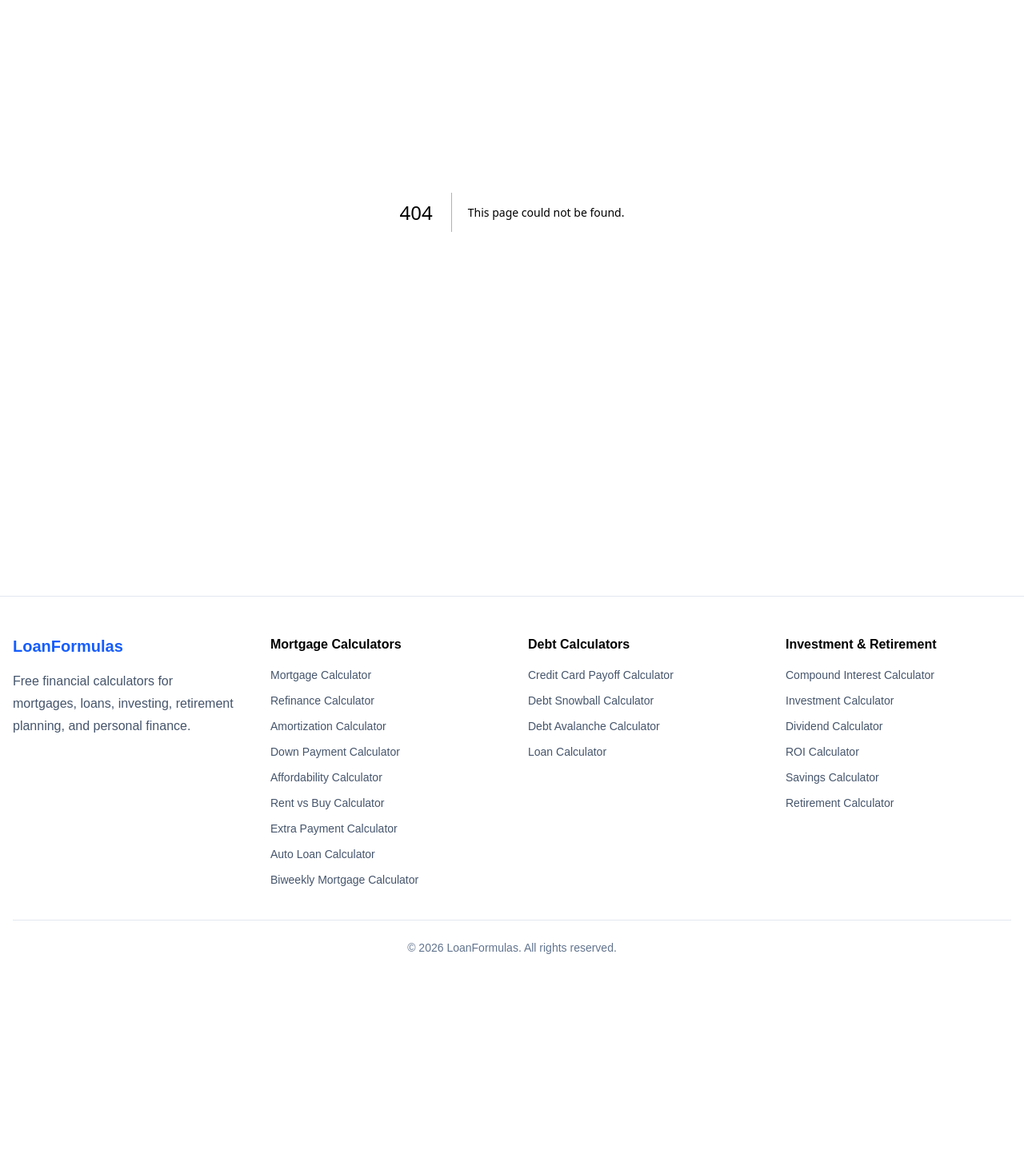
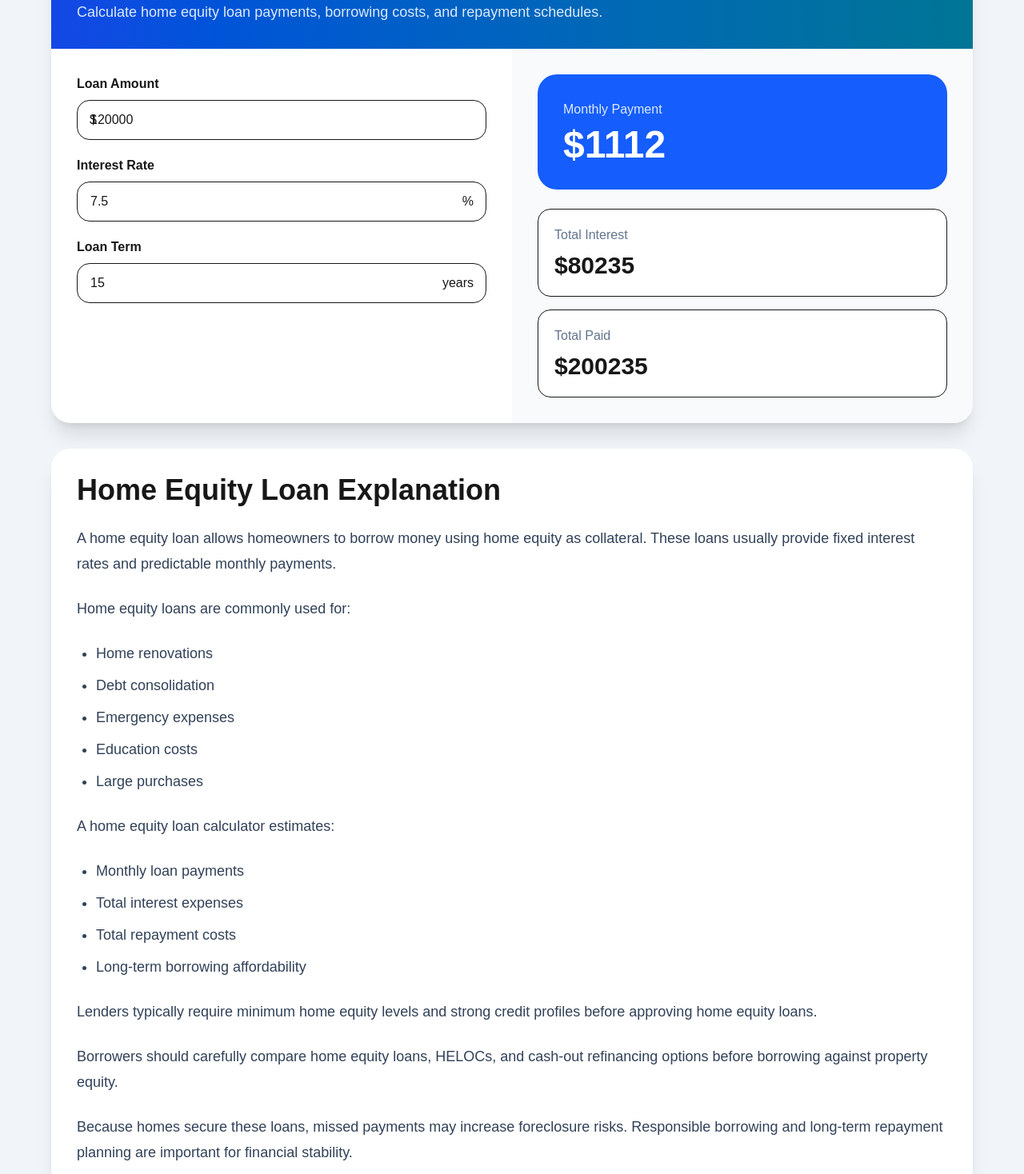
Before and after one commit to dekai-qingyang/seo-site, a Next.js app: page /home-equity-loan-calculator in a window 1280 px wide. Before the commit this address had no page. Shown: the part 200-1668 px from the top of the page at 80% size. Before the commit the page ends 1443 px from the top, so only its background shows below. Built offline with nearby package versions, Linux system fonts and the light colour scheme.

Commit message:
add home equity loan calculator

```diff
--- /dev/null
+++ b/app/home-equity-loan-calculator/layout.tsx
@@ -0,0 +1,15 @@
+import type { Metadata } from "next";
+
+export const metadata: Metadata = {
+  title: "Home Equity Loan Calculator | LoanFormulas",
+  description:
+    "Calculate home equity loan payments, interest costs, and borrowing estimates.",
+};
+
+export default function HomeEquityLoanLayout({
+  children,
+}: {
+  children: React.ReactNode;
+}) {
+  return <>{children}</>;
+}
--- /dev/null
+++ b/app/home-equity-loan-calculator/page.tsx
@@ -0,0 +1,351 @@
+"use client"
+
+import { useState } from "react"
+
+export default function HomeEquityLoanCalculator() {
+
+  const [loanAmount, setLoanAmount] =
+    useState(120000)
+
+  const [interestRate, setInterestRate] =
+    useState(7.5)
+
+  const [loanTerm, setLoanTerm] =
+    useState(15)
+
+  const monthlyRate =
+    interestRate / 100 / 12
+
+  const totalPayments =
+    loanTerm * 12
+
+  const monthlyPayment =
+    (
+      loanAmount *
+      monthlyRate *
+      Math.pow(
+        1 + monthlyRate,
+        totalPayments
+      )
+    ) /
+    (
+      Math.pow(
+        1 + monthlyRate,
+        totalPayments
+      ) - 1
+    )
+
+  const totalPaid =
+    monthlyPayment * totalPayments
+
+  const totalInterest =
+    totalPaid - loanAmount
+
+  return (
+
+    <main className="min-h-screen bg-slate-100 py-10 px-4">
+
+      <div className="max-w-6xl mx-auto">
+
+        <div className="bg-white rounded-3xl shadow-xl overflow-hidden">
+
+          <div className="bg-gradient-to-r from-blue-700 to-cyan-700 text-white p-8">
+
+            <h1 className="text-5xl font-black mb-4">
+              Home Equity Loan Calculator
+            </h1>
+
+            <p className="text-blue-100 text-lg">
+              Calculate home equity loan payments,
+              borrowing costs,
+              and repayment schedules.
+            </p>
+
+          </div>
+
+          <div className="grid lg:grid-cols-2">
+
+            <div className="p-8 space-y-5">
+
+              <InputField
+                label="Loan Amount"
+                value={loanAmount}
+                setValue={setLoanAmount}
+                prefix="$"
+              />
+
+              <InputField
+                label="Interest Rate"
+                value={interestRate}
+                setValue={setInterestRate}
+                suffix="%"
+              />
+
+              <InputField
+                label="Loan Term"
+                value={loanTerm}
+                setValue={setLoanTerm}
+                suffix=" years"
+              />
+
+            </div>
+
+            <div className="bg-slate-50 p-8">
+
+              <div className="bg-blue-600 text-white rounded-3xl p-8 mb-6">
+
+                <p className="text-blue-100 mb-2">
+                  Monthly Payment
+                </p>
+
+                <h2 className="text-5xl font-black">
+                  ${monthlyPayment.toFixed(0)}
+                </h2>
+
+              </div>
+
+              <div className="space-y-4">
+
+                <SummaryCard
+                  title="Total Interest"
+                  value={`$${totalInterest.toFixed(0)}`}
+                />
+
+                <SummaryCard
+                  title="Total Paid"
+                  value={`$${totalPaid.toFixed(0)}`}
+                />
+
+              </div>
+
+            </div>
+
+          </div>
+
+        </div>
+
+        {/* Explanation */}
+
+        <section className="bg-white rounded-3xl shadow-xl p-8 mt-8">
+
+          <h2 className="text-4xl font-black mb-6">
+            Home Equity Loan Explanation
+          </h2>
+
+          <div className="space-y-6 text-slate-700 text-lg leading-8">
+
+            <p>
+              A home equity loan allows homeowners
+              to borrow money
+              using home equity as collateral.
+              These loans usually provide fixed interest rates
+              and predictable monthly payments.
+            </p>
+
+            <p>
+              Home equity loans are commonly used for:
+            </p>
+
+            <ul className="list-disc pl-6 space-y-2">
+
+              <li>Home renovations</li>
+
+              <li>Debt consolidation</li>
+
+              <li>Emergency expenses</li>
+
+              <li>Education costs</li>
+
+              <li>Large purchases</li>
+
+            </ul>
+
+            <p>
+              A home equity loan calculator estimates:
+            </p>
+
+            <ul className="list-disc pl-6 space-y-2">
+
+              <li>Monthly loan payments</li>
+
+              <li>Total interest expenses</li>
+
+              <li>Total repayment costs</li>
+
+              <li>Long-term borrowing affordability</li>
+
+            </ul>
+
+            <p>
+              Lenders typically require
+              minimum home equity levels
+              and strong credit profiles
+              before approving home equity loans.
+            </p>
+
+            <p>
+              Borrowers should carefully compare
+              home equity loans,
+              HELOCs,
+              and cash-out refinancing options
+              before borrowing against property equity.
+            </p>
+
+            <p>
+              Because homes secure these loans,
+              missed payments may increase foreclosure risks.
+              Responsible borrowing
+              and long-term repayment planning
+              are important for financial stability.
+            </p>
+
+          </div>
+
+        </section>
+
+        {/* Formula */}
+
+        <section className="bg-white rounded-3xl shadow-xl p-8 mt-8">
+
+          <h2 className="text-4xl font-black mb-6">
+            Home Equity Loan Formula
+          </h2>
+
+          <div className="bg-slate-100 rounded-2xl p-6 font-mono text-lg">
+
+            M = P × r × (1 + r)^n / ((1 + r)^n − 1)
+
+          </div>
+
+        </section>
+
+        {/* FAQ */}
+
+        <section className="bg-white rounded-3xl shadow-xl p-8 mt-8">
+
+          <h2 className="text-4xl font-black mb-6">
+            Home Equity Loan FAQ
+          </h2>
+
+          <div className="space-y-8 text-slate-700 leading-8 text-lg">
+
+            <div>
+
+              <h3 className="font-black text-2xl mb-3">
+                What is a home equity loan?
+              </h3>
+
+              <p>
+                A home equity loan allows homeowners
+                to borrow money
+                using home equity as collateral.
+              </p>
+
+            </div>
+
+            <div>
+
+              <h3 className="font-black text-2xl mb-3">
+                Are home equity loans fixed-rate?
+              </h3>
+
+              <p>
+                Many home equity loans
+                use fixed interest rates
+                and fixed monthly payments.
+              </p>
+
+            </div>
+
+            <div>
+
+              <h3 className="font-black text-2xl mb-3">
+                What are home equity loans used for?
+              </h3>
+
+              <p>
+                Common uses include renovations,
+                debt consolidation,
+                and emergency expenses.
+              </p>
+
+            </div>
+
+          </div>
+
+        </section>
+
+      </div>
+
+    </main>
+
+  )
+}
+
+function InputField({
+  label,
+  value,
+  setValue,
+  prefix,
+  suffix,
+}: any) {
+
+  return (
+
+    <div>
+
+      <label className="block font-semibold mb-2">
+        {label}
+      </label>
+
+      <div className="relative">
+
+        {prefix && (
+          <span className="absolute left-4 top-1/2 -translate-y-1/2">
+            {prefix}
+          </span>
+        )}
+
+        <input
+          type="number"
+          value={value}
+          onChange={(e) =>
+            setValue(Number(e.target.value))
+          }
+          className="w-full border rounded-2xl py-3 px-4"
+        />
+
+        {suffix && (
+          <span className="absolute right-4 top-1/2 -translate-y-1/2">
+            {suffix}
+          </span>
+        )}
+
+      </div>
+
+    </div>
+
+  )
+}
+
+function SummaryCard({
+  title,
+  value,
+}: any) {
+
+  return (
+
+    <div className="bg-white rounded-2xl border p-5">
+
+      <p className="text-slate-500 mb-2">
+        {title}
+      </p>
+
+      <h3 className="text-3xl font-black">
+        {value}
+      </h3>
+
+    </div>
+
+  )
+}
```
